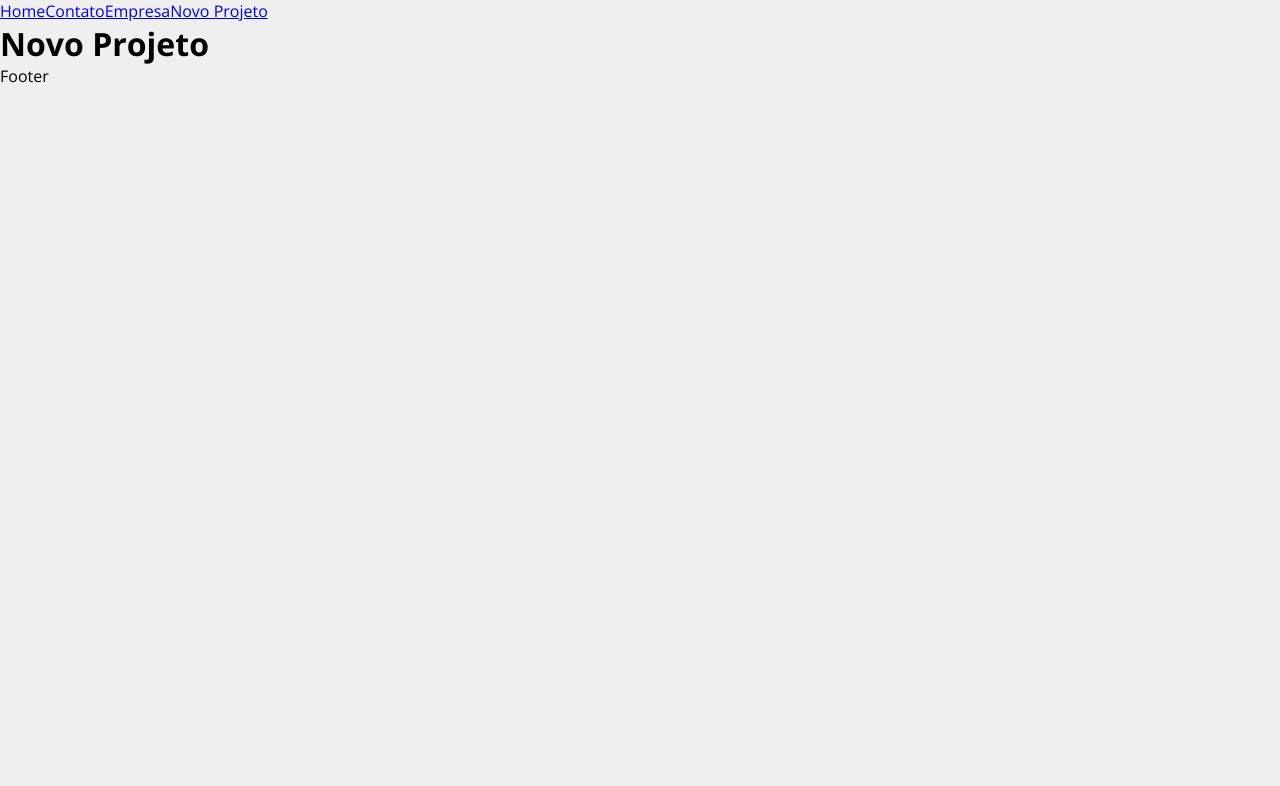
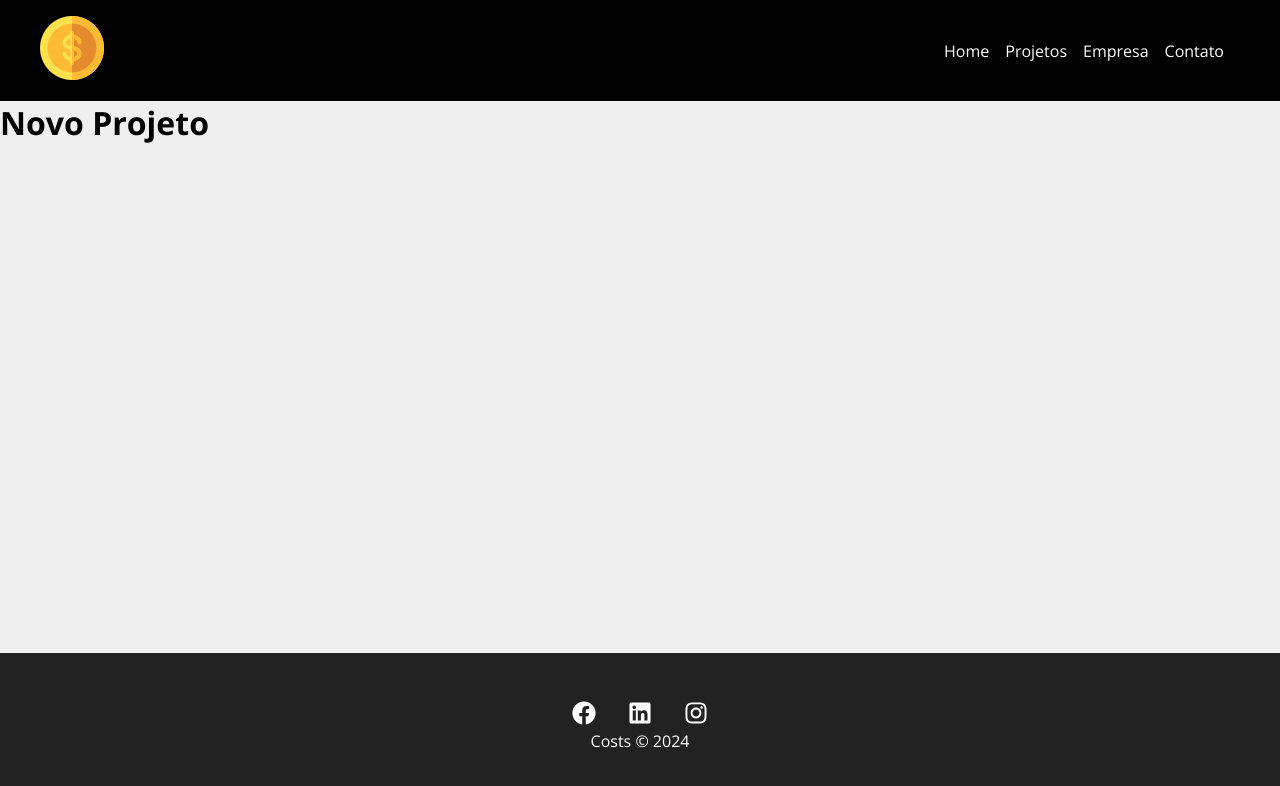
Before and after one commit to joaonascimentooo/Costs, a JavaScript app: page /newproject in a window 1280 px wide. Shown: the top 786 px of the page. Built offline with nearby package versions, Linux system fonts and the light colour scheme; the HTML template or start-up script is replaced by a standard one.

Commit message:
Adicionando Navbar e Footer

```diff
--- a/src/App.js
+++ b/src/App.js
@@ -3,26 +3,27 @@ import Home from './components/pages/Home';
 import Contact from './components/pages/Contact';
 import NewProject from './components/pages/NewProject';
 import Company from './components/pages/Company.js';
+import Navbar from './components/layouts/Navbar.js';
+import Projects from './components/pages/Projects.js';
+import Footer from './components/layouts/Footer.js';
 
 function App() {
   return (
+    <div className="app-container">
     <Router>
-      <div>
-        <Link to="/">Home</Link>
-        <Link to="/contact">Contato</Link>
-        <Link to="/company">Empresa</Link>
-        <Link to="/newproject">Novo Projeto</Link>
-      </div>
-
+      <Navbar/>
+      <main>
       <Routes>
         <Route path="/" element={<Home />} />
+        <Route path="/projects" element={<Projects />} />
         <Route path="/company" element={<Company />} />
         <Route path="/contact" element={<Contact />} />
         <Route path="/newproject" element={<NewProject />} />
       </Routes>
-
-      <p>Footer</p>
+      </main>
+      <Footer />
     </Router>
+    </div>
   );
 }
 
--- /dev/null
+++ b/src/components/layouts/Footer.js
@@ -0,0 +1,22 @@
+import {FaFacebook, FaLinkedin, FaInstagram} from 'react-icons/fa';
+import styles from './Footer.module.css';
+
+function Footer(){
+    return(
+        <footer className={styles.footer}>
+            <ul className={styles.social_list}>
+                <li className={styles.social_item}>
+                    <FaFacebook />
+                </li>
+                <li className={styles.social_item}>
+                    <FaLinkedin />
+                </li>
+                <li className={styles.social_item}>
+                    <FaInstagram />
+                </li>
+            </ul>
+            <p><span>Costs</span> &copy; 2024</p>
+            </footer>
+    )
+}
+export default Footer
--- /dev/null
+++ b/src/components/layouts/Footer.module.css
@@ -0,0 +1,23 @@
+.footer{
+    background-color: #222;
+    color: #fff;
+    padding: 3em;
+    text-align: center;
+}
+.social_list{
+    display: flex;
+    justify-content: center;
+    list-style: none;
+}
+.social_list li {
+    margin: 0 1em;
+}
+
+.social_list li:hover{
+    color: goldenrod;
+}
+
+.social_list svg {
+    width: 24px;
+    height: 24px;
+}
--- /dev/null
+++ b/src/components/layouts/Navbar.js
@@ -0,0 +1,31 @@
+import { Link } from "react-router-dom"
+import Container from './Container'
+import styles from './Navbar.module.css'
+import logo from '../../img/costs_logo.png'
+
+function Navbar(){
+    return(
+    <nav class={styles.navbar}>
+        <Container>
+        <Link to="/">
+        <img src ={logo} alt="Costs"></img>
+        </Link> class={styles.item}
+        <ul className={styles.list}>
+            <li className={styles.item}>
+                <Link to="/">Home</Link>
+            </li>
+            <li className={styles.item}>
+                <Link to="/projects">Projetos</Link>
+            </li>
+            <li className={styles.item}>
+                <Link to="/company">Empresa</Link>
+            </li>
+            <li className={styles.item}>
+                <Link to="/contact">Contato</Link>
+            </li>
+        </ul>
+        </Container>
+      </nav>
+    )
+}
+export default Navbar
--- /dev/null
+++ b/src/components/layouts/Navbar.module.css
@@ -0,0 +1,25 @@
+.navbar{
+    display: flex;
+    justify-content: space-between;
+    background-color: black;
+    padding: 1em;
+}
+
+.list{
+    display: flex;
+    list-style: none;
+    align-items: center;
+}
+
+.item{
+    margin-right: 1em;
+}
+
+.item a{
+    color: white;
+    text-decoration: none;
+}
+
+.item a:hover{
+    color: goldenrod;
+}
--- /dev/null
+++ b/src/components/pages/Projects.js
@@ -0,0 +1,7 @@
+function Projects() {
+    return(
+        <h1>Projetos</h1>
+    )
+
+}
+export default Projects;
--- a/src/index.css
+++ b/src/index.css
@@ -8,3 +8,17 @@ html, body, #root{
   background: #efefef;
   height: 100%;
 }
+
+.app-container {
+  min-height: 100vh;
+  display: flex;
+  flex-direction: column;
+}
+
+.app-container > * {
+  flex-shrink: 0;
+}
+
+.app-container > main {
+  flex: 1 0 auto;
+}
```
